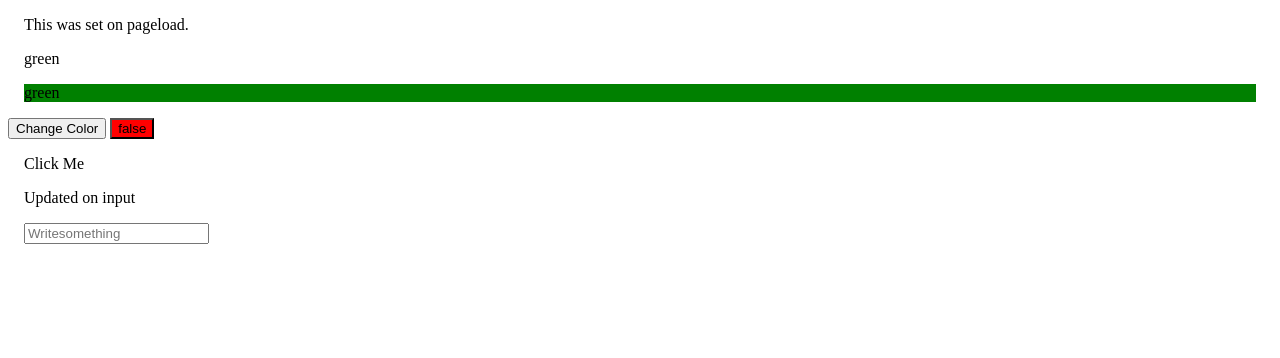
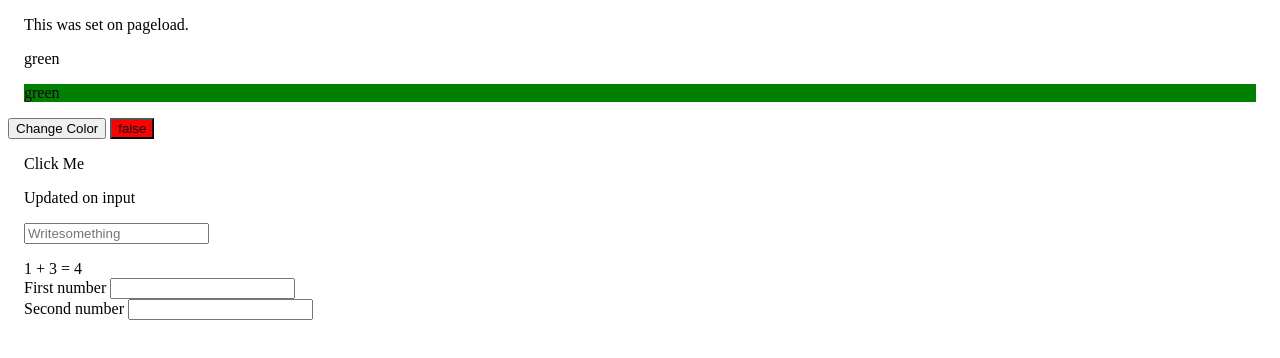
Before and after one commit to DaBusch/netbattalion, a plain HTML site: page netbatJS/netbattalionJS.html in a window 1280 px wide. Drawn offline with Linux system fonts and the light colour scheme.

Commit message:
Add files via upload

```diff
--- a/netbatJS/netbattalionJS.html
+++ b/netbatJS/netbattalionJS.html
@@ -16,15 +16,15 @@
 </head>
 <body
     data-data="{
-        a:()=>{return 0 < 1 ? true : false},
+        a:()=>{ return 0 < 1 ? true : false },
         open: false,
         color: 'yellow',
         color2: 'orange',
-        func: (e)=>{e.innerHTML='Your clicked me'; console.log('Do other stuff')}
+        func: ( e ) => { e .innerHTML = 'Your clicked me'; console .log ( 'Do other stuff' ) }
     }"
 
     data-init="{
-        doSomethingOnPageLoad:()=>document.querySelector('#pageLoad').innerHTML = 'This was set on pageload.'
+        doSomethingOnPageLoad: () => document .querySelector ( '#pageLoad' ) .innerHTML = 'This was set on pageload.'
     }"
 >
 
@@ -34,7 +34,7 @@
         data-bind="myVar"
         data-set="
             self.innerHTML = ref.myVar
-            console.log
+            console.log(ref.myVar)
         "
     ></div>
 
@@ -84,6 +84,28 @@
         >
 </div>
 
+<div>
+    <span id="one" data-bind="numberOne" data-set="self.innerHTML=Number(ref.numberOne)">1</span> +
+    <span id="two" data-bind="numberTwo" data-set="self.innerHTML=Number(ref.numberTwo)">3</span> =
+    <span id="result" data-bind="result" data-set="self.innerHTML=Number(ref.numberOne) +Number( ref.numberTwo)">0</span>
+    <br>
+    <label for="one">First number</label>
+    <input name="one" type="text"
+        oninput="
+            ref.numberOne=this.value
+            ref.result=''
+        "
+    ><br>
+    <label for="two">Second number</label>
+    <input name="two" type="text"
+        oninput="
+            ref.numberTwo=Number(this.value)
+            console.log(typeof(Number(this.value)))
+            ref.result=''
+        "
+    >
+</div>
+
     <script src="netbattalionJS.js"></script>
 </body>
 </html>
```
